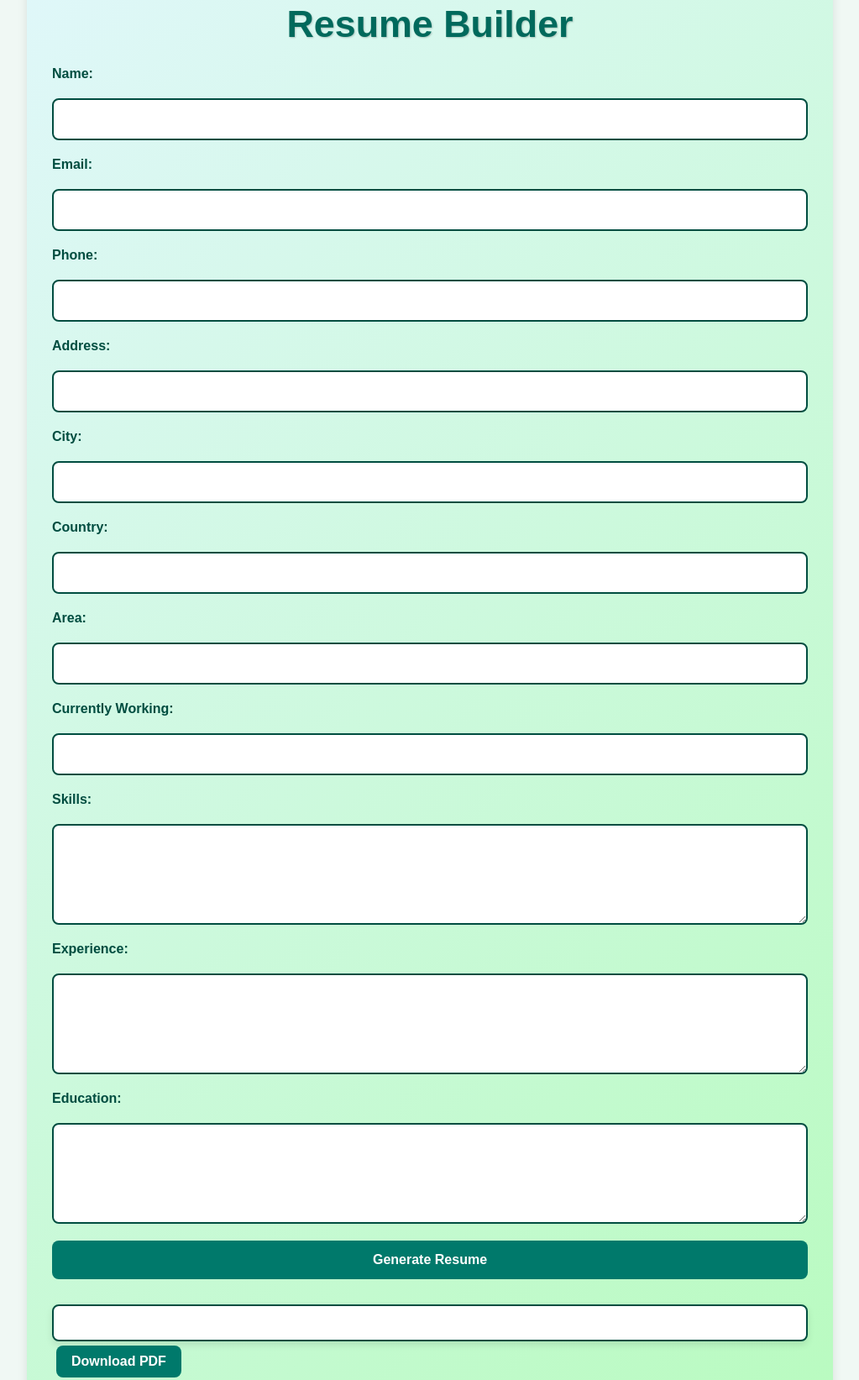
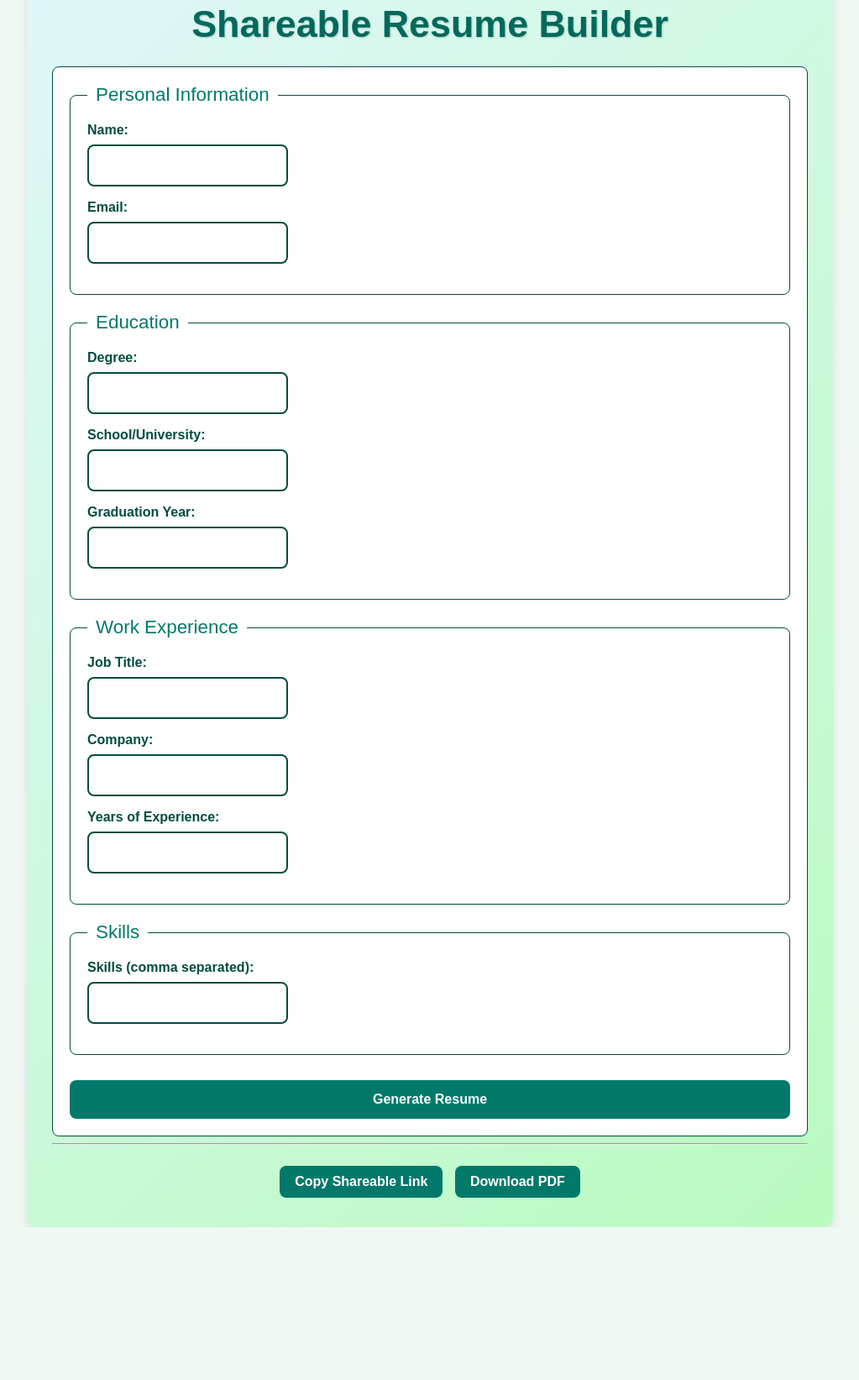
Before and after one commit to NimraTalha/resume-maker, a plain HTML site: page index.html in a window 1280 px wide. Shown: the part 57-1700 px from the top of the page at 84% size, without its empty margins (128-1151 px from the left). After the commit the page ends 1518 px from the top, so only its background shows below. Drawn offline with Linux system fonts and the light colour scheme.

Commit message:
Add new HTML and CSS files

```diff
--- a/index.html
+++ b/index.html
@@ -1,62 +1,74 @@
 <!DOCTYPE html>
 <html lang="en">
   <head>
-    <meta charset="UTF-8">
-    <meta name="viewport" content="width=device-width, initial-scale=1.0">
-    <title>Dynamic Resume Builder</title>
-    <link rel="stylesheet" href="style.css">
+    <meta charset="UTF-8" />
+    <meta name="viewport" content="width=device-width, initial-scale=1.0" />
+    <title>Shareable Resume</title>
+    <link rel="stylesheet" href="style.css" />
   </head>
   <body>
     <div class="container">
-        <h1>Resume Builder</h1>
-        <form id="resumeForm">
+      <h1>Shareable Resume Builder</h1>
+      <form id="resume-form">
+        <!-- Personal Information -->
+        <fieldset>
+          <legend>Personal Information</legend>
           <label for="name">Name:</label>
-            <input type="text" id="name" name="name" required>
+          <input type="text" id="name" required />
+          <label for="email">Email:</label>
+          <input type="email" id="email" required />
+        </fieldset>
 
-            <label for="email">Email:</label>
-            <input type="email" id="email" name="email" required>
+        <!-- Education -->
+        <fieldset>
+          <legend>Education</legend>
+          <label for="degree">Degree:</label>
+          <input type="text" id="degree" required />
+          <label for="school">School/University:</label>
+          <input type="text" id="school" required />
+          <label for="gradYear">Graduation Year:</label>
+          <input type="number" id="gradYear" required />
+        </fieldset>
 
-            <label for="phone">Phone:</label>
-            <input type="text" id="phone" name="phone" required>
+        <!-- Work Experience -->
+        <fieldset>
+          <legend>Work Experience</legend>
+          <label for="jobTitle">Job Title:</label>
+          <input type="text" id="jobTitle" required />
+          <label for="company">Company:</label>
+          <input type="text" id="company" required />
+          <label for="years">Years of Experience:</label>
+          <input type="number" id="years" required />
+        </fieldset>
 
-            <label for="address">Address:</label>
-            <input type="text" id="address" name="address" required>
-
-            <label for="city">City:</label>
-            <input type="text" id="city" name="city" required>
-
-            <label for="country">Country:</label>
-            <input type="text" id="country" name="country" required>
-
-            <label for="area">Area:</label>
-            <input type="text" id="area" name="area" required>
-
-            <label for="currentJob">Currently Working:</label>
-            <input type="text" id="currentJob" name="currentJob" required>
-
-            <label for="skills">Skills:</label>
-            <textarea id="skills" name="skills" required></textarea>
-
-            <label for="experience">Experience:</label>
-            <textarea id="experience" name="experience" required></textarea>
-
-            <label for="education">Education:</label>
-            <textarea id="education" name="education" required></textarea>
+        <!-- Skills -->
+        <fieldset>
+          <legend>Skills</legend>
+          <label for="skills">Skills (comma separated):</label>
+          <input type="text" id="skills" required />
+        </fieldset>
 
         <button type="submit">Generate Resume</button>
       </form>
 
-        <div id="resumeOutput" class="resume-output">
-            <!-- Generated resume will appear here -->
+      <hr />
+
+      <!-- Dynamic Editable Resume Display -->
+      <div id="resume">
+        <div id="resume-content"></div>
       </div>
 
-        <div id="resumeLink">
-            <!-- Shareable link will appear here -->
+      <!-- Shareable Link and PDF Download -->
+      <div id="share-section">
+        <button id="copy-link-btn">Copy Shareable Link</button>
+        <a id="shareable-link" href="#" target="_blank" style="display: none"
+          >View Shareable Resume</a
+        >
+        <button id="download-btn">Download PDF</button>
       </div>
 
-        <button id="downloadPdf">Download PDF</button>
+      <script src="https://cdnjs.cloudflare.com/ajax/libs/html2pdf.js/0.9.3/html2pdf.bundle.min.js"></script>
+      <script src="index.js" defer></script>
     </div>
-
-    <script src="dist/app.js"></script>
   </body>
 </html>
--- a/style.css
+++ b/style.css
@@ -28,11 +28,32 @@ form {
     display: flex;
     flex-direction: column;
     gap: 20px;
+    padding: 20px;
+    border: 1px solid #004d40; /* Darker teal border */
+    border-radius: 8px;
+    background: #ffffff;
+}
+
+fieldset {
+    border: 1px solid #004d40; /* Darker teal border */
+    border-radius: 8px;
+    padding: 20px;
+    margin: 0;
+}
+
+legend {
+    font-size: 1.4em;
+    color: #00796b; /* Medium teal */
+    padding: 0 10px;
+    background: #ffffff;
+    border-radius: 6px;
 }
 
 label {
     font-weight: 600;
     color: #004d40; /* Darker teal */
+    margin-bottom: 8px;
+    display: block;
 }
 
 input, textarea {
@@ -41,6 +62,7 @@ input, textarea {
     border-radius: 8px;
     box-sizing: border-box;
     font-size: 1em;
+    margin-bottom: 16px; /* Space between form elements */
     transition: border-color 0.3s ease;
 }
 
@@ -65,6 +87,7 @@ button {
     font-size: 1em;
     font-weight: 600;
     transition: background-color 0.3s ease;
+    margin-top: 10px; /* Space above the button */
 }
 
 button:hover {
@@ -102,17 +125,12 @@ button:hover {
     margin: 5px 0;
 }
 
-#resumeActions {
+#share-section {
     margin-top: 20px;
     text-align: center;
 }
 
-#resumeActions p {
-    font-size: 1.1em;
-    color: #00796b; /* Medium teal */
-}
-
-#copyLink, #downloadPdf {
+#share-section button, #share-section a {
     padding: 10px 18px;
     background-color: #00796b; /* Medium teal */
     color: #ffffff;
@@ -124,6 +142,6 @@ button:hover {
     transition: background-color 0.3s ease;
 }
 
-#copyLink:hover, #downloadPdf:hover {
+#share-section button:hover, #share-section a:hover {
     background-color: #004d40; /* Darker teal */
 }
```
Lines whose indentation alone changed are shown as unchanged.
